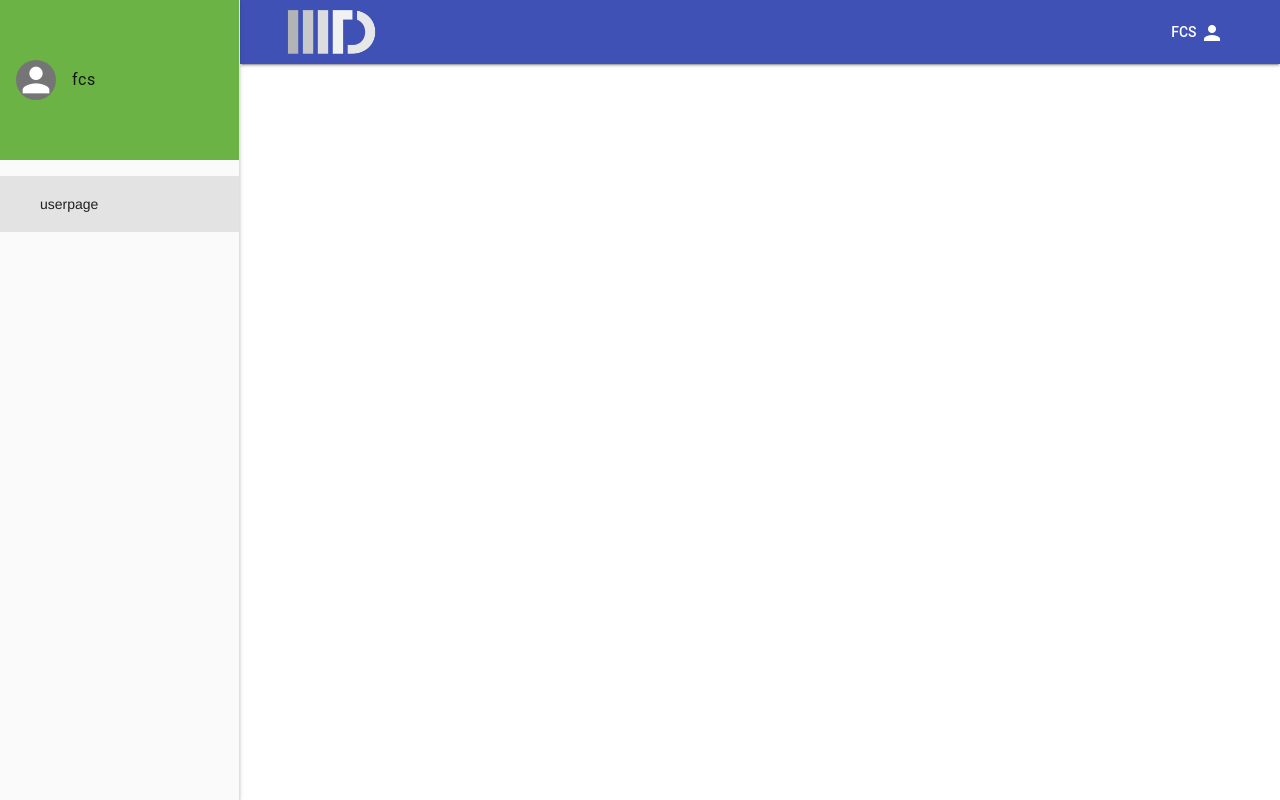
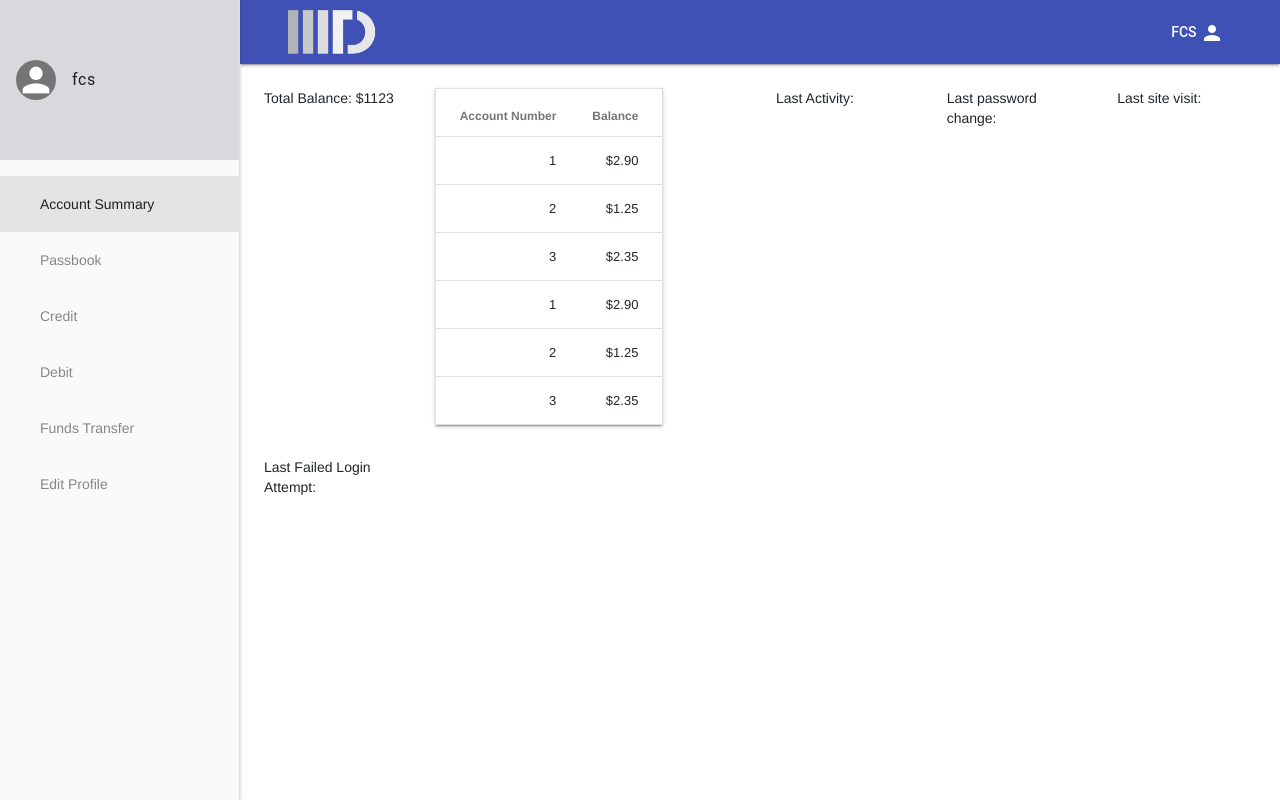
Before and after one commit to Kvatsx/Secure-Bank-django, a Django app: page /SecureBank/home_internal_user/ in a window 1280 px wide. Run offline with Django 3.2, Linux system fonts and the light colour scheme; a user stored in the database is signed in; some libraries are stand-ins or nearby versions.

Commit message:
added summary, funds_transfer, edit_profile pages

```diff
--- a/SecureBankingSystem/SecureBank/static/SecureBank/userpage.css
+++ b/SecureBankingSystem/SecureBank/static/SecureBank/userpage.css
@@ -5,6 +5,21 @@
 
 .mdl-list__item	{
     position: relative;
-    background: #6ab344;
+    background: #d7d9dd;
     height: 160px;
 }
+
+/*css for summary.html*/
+.summary-accounts	{
+	height: 40px;
+}
+.summary-accounts-body	{
+	overflow: auto;
+}
+
+/*css for edit_profile.html*/
+.name: {
+	display:flex;
+	margin-top: 10px;
+	justify-content: left;
+}
--- a/SecureBankingSystem/SecureBank/templates/SecureBank/summary.html
+++ b/SecureBankingSystem/SecureBank/templates/SecureBank/summary.html
@@ -2,5 +2,60 @@
 
 
 {% block main_content %}
-    <div class="page-content"><!-- Your content goes here --></div>
+    <div class="page-content mdl-grid">
+    	<div class = "summary-balance mdl-cell mdl-cell--2-col mdl-grid">
+    		<span>Total Balance: $1123</span>
+    	</div>
+    	<div class = "summary-balance mdl-cell mdl-grid">
+    		<table class="summary-accounts mdl-data-table mdl-js-data-table mdl-shadow--2dp">
+				<thead>
+					<tr>
+						<th>Account Number</th>
+						<th>Balance</th>
+					</tr>
+				</thead>
+				<tbody clas="summary-accounts-body">
+					<tr>
+						<td>1</td>
+						<td>$2.90</td>
+					</tr>
+					<tr>
+						<td>2</td>
+						<td>$1.25</td>
+					</tr>
+					<tr>
+						<td>3</td>
+						<td>$2.35</td>
+					</tr>
+					<tr>
+						<td>1</td>
+						<td>$2.90</td>
+					</tr>
+					<tr>
+						<td>2</td>
+						<td>$1.25</td>
+					</tr>
+					<tr>
+						<td>3</td>
+						<td>$2.35</td>
+					</tr>
+				</tbody>
+			</table>
+    	</div>
+
+    	<div class = "summary-balance mdl-cell mdl-cell--2-col mdl-grid">
+    		<span>Last Activity: </span>
+    	</div>
+    	<div class = "summary-balance mdl-cell mdl-cell--2-col mdl-grid">
+    		<span>Last password change: </span>
+    	</div>
+
+    	<div class = "summary-balance mdl-cell mdl-cell--2-col mdl-grid">
+    		<span>Last site visit: </span>
+    	</div>
+    	<div class = "summary-balance mdl-cell mdl-cell--2-col mdl-grid">
+    		<span>Last Failed Login Attempt: </span>
+    	</div>
+
+    </div>
 {% endblock %}
--- a/SecureBankingSystem/SecureBank/templates/SecureBank/userpage_base.html
+++ b/SecureBankingSystem/SecureBank/templates/SecureBank/userpage_base.html
@@ -36,12 +36,17 @@
                     <span class="mdl-list__item-primary-content">
                         <!-- <img class="sbs-logo-image" src = "{% static 'SecureBank/avatar.png' %}"/> -->
                         <i class="material-icons mdl-list__item-avatar">person</i>
-                        <span>{{user}}</span>
+                        <span class="userpage-username">{{user}}</span>
                     </span>
                 </div>
             </header>
             <nav class="mdl-navigation">
-                <a class="mdl-navigation__link mdl-js-button mdl-js-ripple-effect mdl-navigation__link--current" href="{% url 'home_internal_user' %}">userpage</a>
+                <a class="mdl-navigation__link mdl-js-button mdl-js-ripple-effect mdl-navigation__link--current" href="{% url 'home_internal_user' %}">Account Summary</a>
+                <a class="mdl-navigation__link mdl-js-button mdl-js-ripple-effect " href="">Passbook</a>
+                <a class="mdl-navigation__link mdl-js-button mdl-js-ripple-effect " href="">Credit</a>
+                <a class="mdl-navigation__link mdl-js-button mdl-js-ripple-effect " href="">Debit</a>
+                <a class="mdl-navigation__link mdl-js-button mdl-js-ripple-effect " href="">Funds Transfer</a>
+                <a class="mdl-navigation__link mdl-js-button mdl-js-ripple-effect " href="">Edit Profile</a>
             </nav>
         </div>
         <main class="mdl-layout__content">
```
Also changed, not shown: SecureBankingSystem/SecureBank/templates/SecureBank/edit_profile.html (added, +74 -0 lines), SecureBankingSystem/SecureBank/templates/SecureBank/funds_transfer.html (added, +33 -0 lines), SecureBankingSystem/db.sqlite3.
